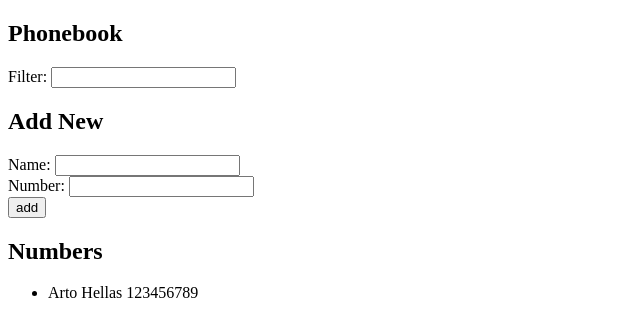
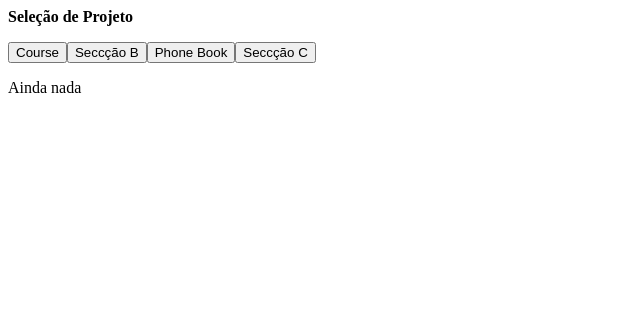
Before and after one commit to andretokumoto/Curso-Full-stack-open---Universidade-de-Helsinque, a React (Create React App) app in the folder PARTE 2/part2/: page / in a window 1280 px wide. Shown: the top 336 px of the page, without its empty margins (0-640 px from the left). Built offline with nearby package versions, Linux system fonts and the light colour scheme.

Commit message:
criação do menu de elementos da parte 2

```diff
--- a/PARTE 2/part2/src/App.js
+++ b/PARTE 2/part2/src/App.js
@@ -1,15 +1,19 @@
+import { useState } from 'react'
 import SeccaoA from './atividades/seccaoA.jsx'
 import CourseInformation from './atividades/CourseInformation.jsx'
 import SeccaoB from './atividades/seccaoB.jsx'
 import Phonebook from './atividades/phonebook.jsx'
+import SeccaoC from './atividades/seccaoC.jsx'
 
 //todos os codigos/projetos dessa parte são importdados para app.js
 const Exibe = (props)=>{
   const notes = props.notes
   const selecao = props.select
 
+
   //faz a seleção de qual exercicio sera exibido de acordo com a entrada de select
   if(selecao==='a'){
+    console.log(selecao)
      return(
       <div>
          <SeccaoA notes={notes}/>
@@ -40,6 +44,14 @@ const Exibe = (props)=>{
     )
   }
 
+  else if (selecao==='c') {
+    return(
+      <div>
+        <SeccaoC/>
+      </div>
+    )
+  }
+
   else {
     return(
       <div>
@@ -51,12 +63,34 @@ const Exibe = (props)=>{
 
 }
 
-function App (props) {
+const App = (props) => {
+
+  const [opcao,setOpcao]=useState(0)
+
+  const clique = (projeto) =>{
+   // console.log(projeto)
+    setOpcao(projeto)
+    console.log(opcao)
+
+  }
+
   return (
     <div>
-        <Exibe notes={props.notes} select='phone'/>
+
+        <b>
+            Seleção de Projeto
+        </b>
+        <p>
+          <button onClick={() => clique('Course')}>Course</button>
+          <button onClick={() => clique('b')}>Seccção B</button>
+          <button onClick={() => clique('phone')}>Phone Book</button>
+          <button onClick={() => clique('c')}>Seccção C</button>
+        </p>
+        <Exibe notes={props.notes} select={opcao}/>
     </div>
-  );
+
+  )
+
 }
 
 export default App;
--- a/PARTE 2/part2/src/atividades/seccaoA.jsx
+++ b/PARTE 2/part2/src/atividades/seccaoA.jsx
@@ -7,7 +7,7 @@ const Note = ({ note }) => {
 
 const SeccaoA = (props) => {
     const { notes } = props.notes
-
+    console.log('teste')
     return (
       <div>
         <h1>Notes</h1>
--- /dev/null
+++ b/PARTE 2/part2/src/atividades/seccaoC.jsx
@@ -0,0 +1,6 @@
+const SeccaoC = ()=>{
+
+
+}
+
+export default SeccaoC
```
Also changed, not shown: PARTE 2/part2/db.json (renamed from PARTE 2/part2/src/atividades/db.json).
